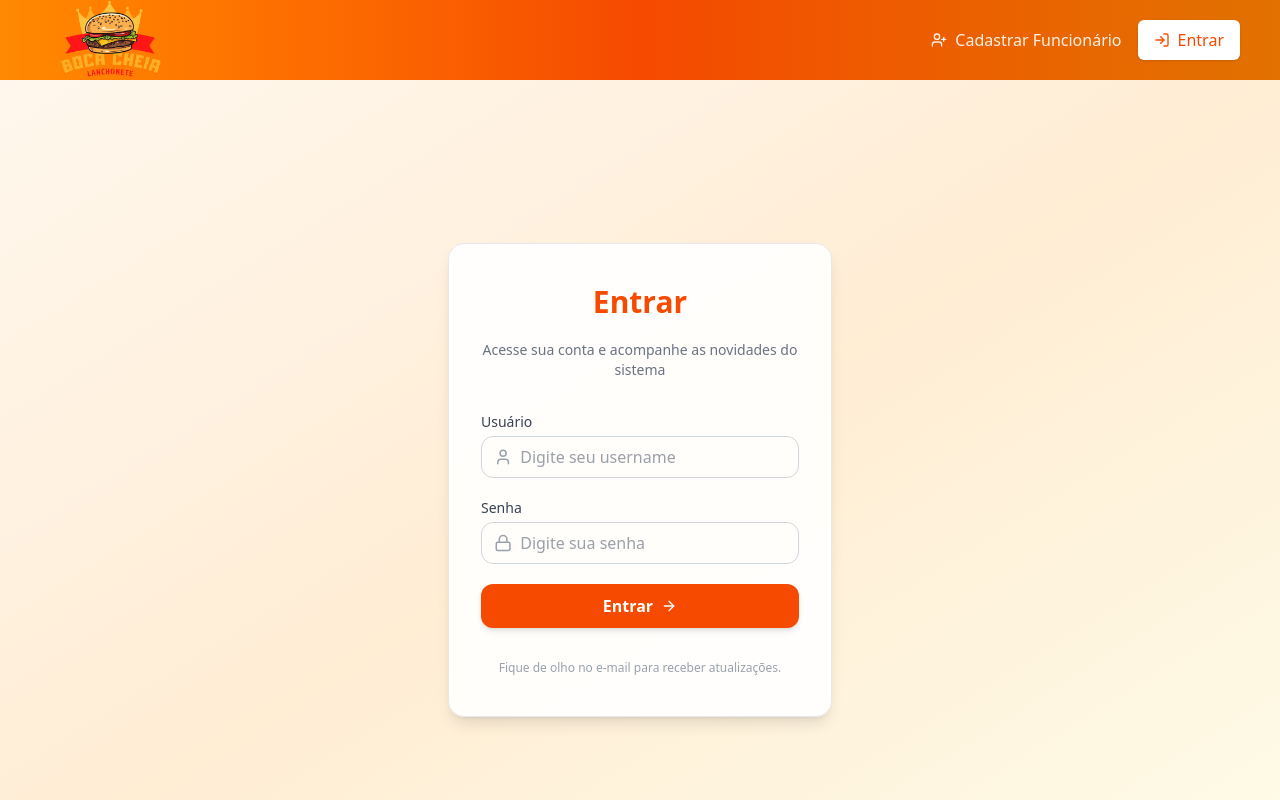
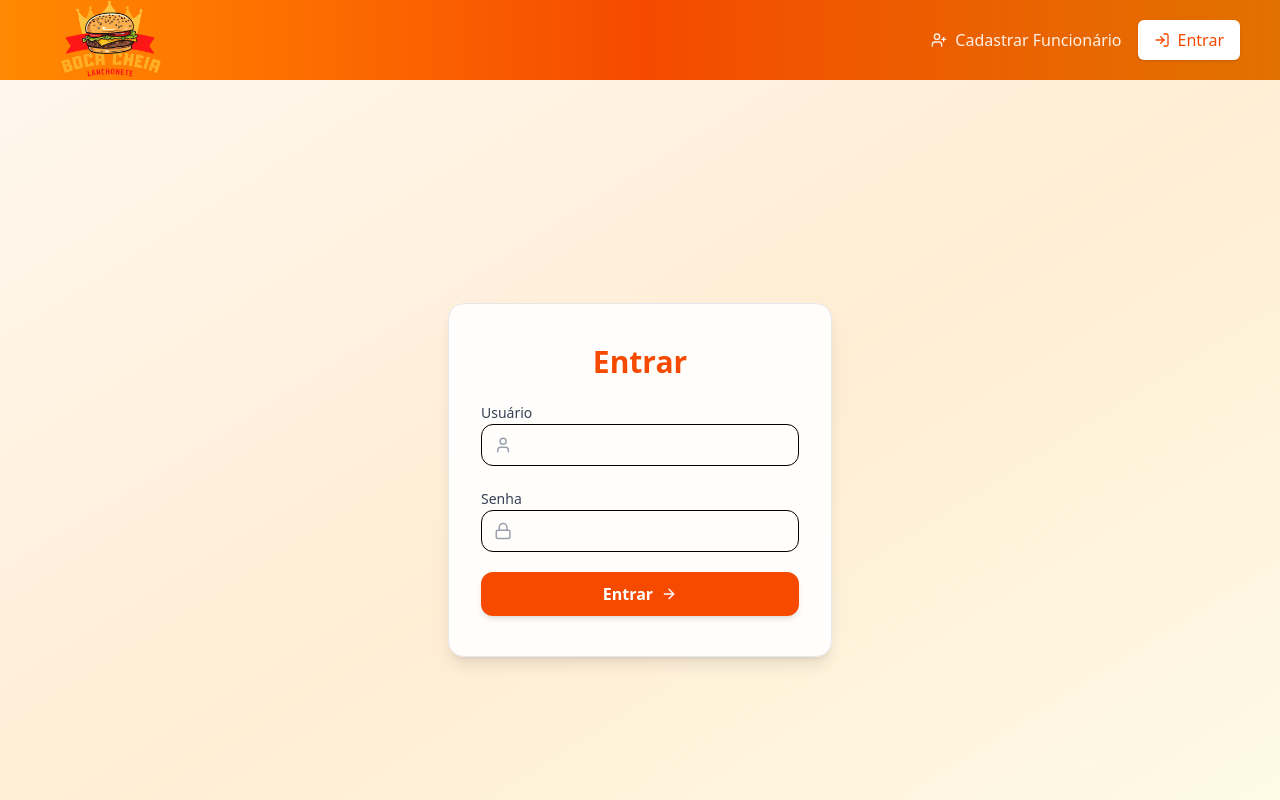
Before and after one commit to rianlucass/lanchonete-frontend, a React (Vite) app: page /login in a window 1280 px wide. Shown: the top 800 px of the page. Built offline with nearby package versions, Linux system fonts and the light colour scheme.

Commit message:
ajuste de login

```diff
--- a/src/pages/formLogin.tsx
+++ b/src/pages/formLogin.tsx
@@ -8,7 +8,6 @@ import { useAuth } from "../context/AuthContext";
 const FormLogin = () => {
   const location = useLocation();
   const navigate = useNavigate();
-
   const { login } = useAuth();
 
   const [successMessage, setSuccessMessage] = useState<string | null>(null);
@@ -38,15 +37,8 @@ const FormLogin = () => {
 
     try {
       const response = await userService.login(credentials);
-      const token = response.data.token;
 
-      // ⚠️ TEMPORÁRIO - Simulação (REMOVER na integração com backend)
-      const role = credentials.username.toLowerCase().includes("admin")
-        ? "ADMIN"
-        : "FUNCIONARIO";
-
-      // TODO: Descomentar quando backend retornar response.data.role
-      // const role = response.data.role as "ADMIN" | "FUNCIONARIO";
+      const { token, role } = response.data;
 
       login(token, role);
 
@@ -55,10 +47,9 @@ const FormLogin = () => {
       } else {
         navigate("/pedidos");
       }
-
     } catch (error: any) {
       console.error("Erro ao fazer login:", error);
-      if (error.response && error.response.status === 401) {
+      if (error.response?.status === 401) {
         setErrorMessage("Usuário ou senha incorretos.");
       } else {
         setErrorMessage("Erro ao conectar ao servidor. Tente novamente.");
@@ -73,59 +64,50 @@ const FormLogin = () => {
           <h1 className="text-center font-extrabold text-3xl text-orange-600">
             Entrar
           </h1>
-          <p className="text-gray-500 text-center text-sm mb-3">
-            Acesse sua conta e acompanhe as novidades do sistema
-          </p>
 
           {successMessage && (
-            <div className="w-full bg-green-100 border border-green-400 text-green-700 px-4 py-2 rounded-xl text-center mb-3">
+            <div className="w-full bg-green-100 border border-green-400 text-green-700 px-4 py-2 rounded-xl text-center">
               {successMessage}
             </div>
           )}
 
           {errorMessage && (
-            <div className="w-full bg-red-100 border border-red-400 text-red-700 px-4 py-2 rounded-xl text-center mb-3">
+            <div className="w-full bg-red-100 border border-red-400 text-red-700 px-4 py-2 rounded-xl text-center">
               {errorMessage}
             </div>
           )}
 
-          <div className="flex flex-col gap-1">
+          <div>
             <label className="text-sm text-gray-700">Usuário</label>
-            <div className="flex items-center gap-2 border border-gray-300 rounded-xl px-3 py-2 focus-within:ring-2 focus-within:ring-orange-400 transition-all">
+            <div className="flex items-center gap-2 border rounded-xl px-3 py-2">
               <User className="w-5 h-5 text-gray-400" />
               <input
-                className="w-full bg-transparent outline-none text-gray-700"
                 type="text"
                 name="username"
-                placeholder="Digite seu username"
                 value={credentials.username}
                 onChange={handleChange}
                 required
+                className="w-full outline-none"
               />
             </div>
           </div>
 
-          <div className="flex flex-col gap-1">
+          <div>
             <label className="text-sm text-gray-700">Senha</label>
-            <div className="flex items-center gap-2 border border-gray-300 rounded-xl px-3 py-2 focus-within:ring-2 focus-within:ring-orange-400 transition-all">
+            <div className="flex items-center gap-2 border rounded-xl px-3 py-2">
               <Lock className="w-5 h-5 text-gray-400" />
               <input
-                className="w-full bg-transparent outline-none text-gray-700"
                 type="password"
                 name="password"
-                placeholder="Digite sua senha"
                 value={credentials.password}
                 onChange={handleChange}
                 required
+                className="w-full outline-none"
               />
             </div>
           </div>
 
           <Button text="Entrar" />
-
-          <p className="text-xs text-center text-gray-400 mt-3">
-            Fique de olho no e-mail para receber atualizações.
-          </p>
         </form>
       </div>
     </div>
```
